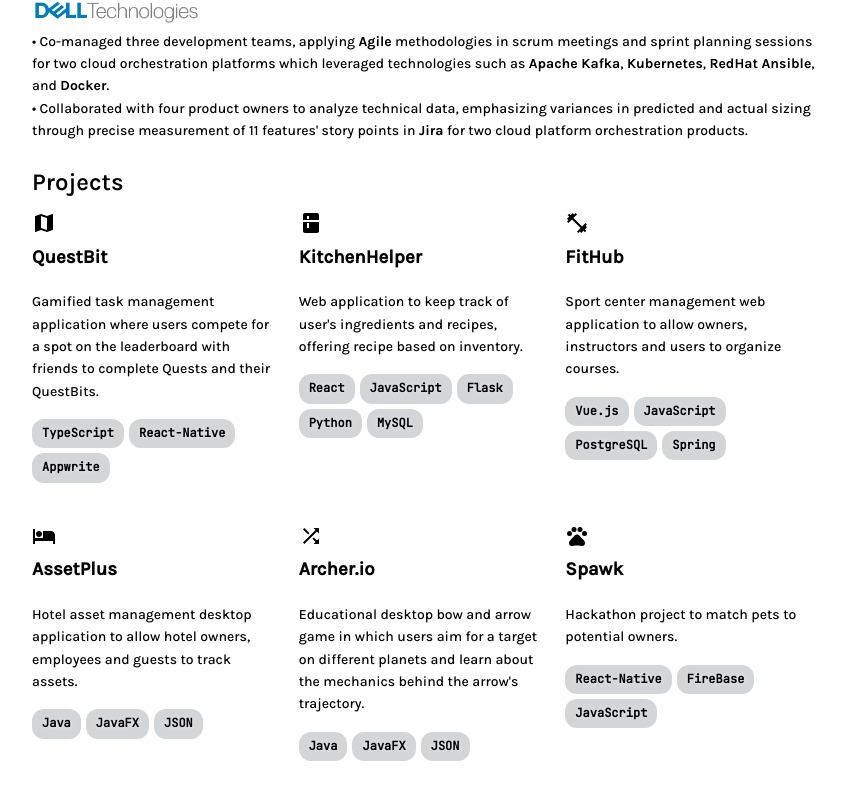
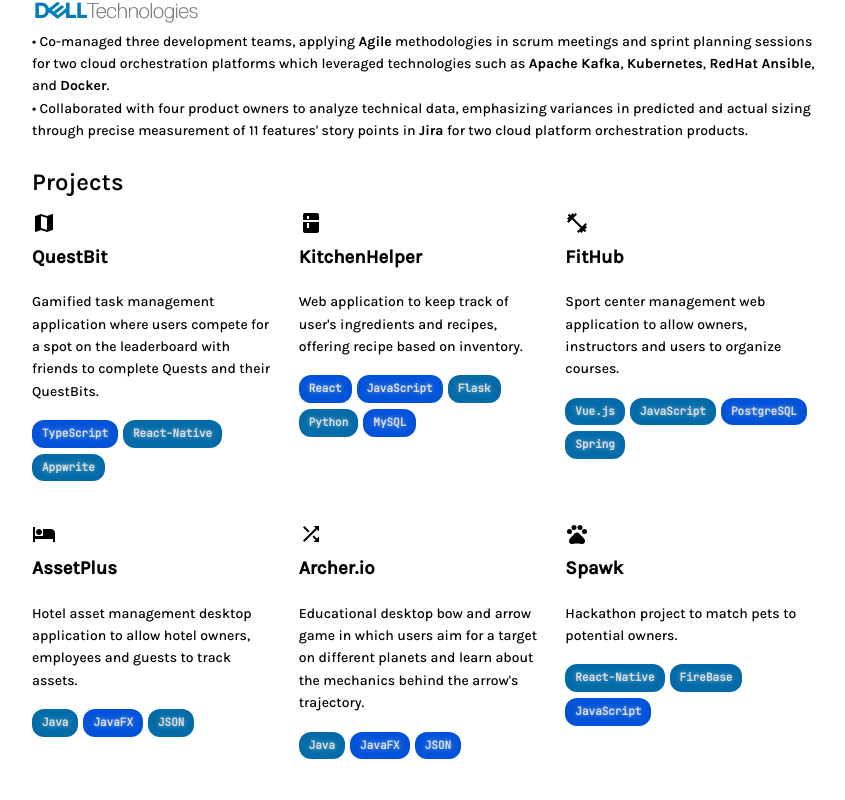
Before and after one commit to fathisahar/portfolio, a React (Create React App) app: page / in a window 1280 px wide. Shown: the part 644-1444 px from the top of the page, without its empty margins (208-1053 px from the left). Built offline with nearby package versions, Linux system fonts and the light colour scheme.

Commit message:
pushing the links and color changes

```diff
--- a/package.json
+++ b/package.json
@@ -14,6 +14,7 @@
     "react": "^18.3.1",
     "react-dom": "^18.3.1",
     "react-icons": "^5.3.0",
+    "react-router-dom": "^6.26.1",
     "react-scripts": "5.0.1",
     "web-vitals": "^2.1.4"
   },
--- a/src/components/Header.css
+++ b/src/components/Header.css
@@ -43,13 +43,3 @@
 .icon {
   color: #060a0f;
 }
-
-.nav a {
-  margin: 0 15px;
-  text-decoration: none;
-  color: #333;
-}
-
-.nav a:hover {
-  text-decoration: underline;
-}
--- a/src/components/Projects.css
+++ b/src/components/Projects.css
@@ -25,9 +25,9 @@ h2 {
 .tag {
   padding: 5px 10px;
   border-radius: 12px;
-  font-size: 12px;
+  font-size: 11px;
   font-weight: bold;
-  color: #fff6f6;
+  color: #ddd;
   display: inline-block;
   margin-right: 5px;
   margin-bottom: 5px;
@@ -35,34 +35,13 @@ h2 {
   font-family: "JB-Regular", sans serif;
 }
 
-.tag-fn {
-  padding: 5px 10px;
-  border-radius: 12px;
-  font-size: 12px;
-  font-weight: bold;
-  color: #000000;
-  display: inline-block;
-  margin-right: 5px;
-  margin-bottom: 5px;
-  text-shadow: 0 0 5px rgba(255, 255, 255, 0.5);
-  font-family: "JB-Regular", sans serif;
-  background-color: #d3d6d9;
+.tag-nokia {
+  background-color: #0053d9; ;
 }
 
-.tag-grey { background-color: #8196ad; box-shadow: 0 0 10px #8196ad; }
-.tag-blue { background-color: #007BFF; box-shadow: 0 0 10px #007BFF; }
-.tag-green { background-color: #28A745; box-shadow: 0 0 10px #28A745; }
-.tag-purple { background-color: #6F42C1; box-shadow: 0 0 10px #6F42C1; }
-.tag-yellow { background-color: #FFC107; box-shadow: 0 0 10px #FFC107; }
-.tag-orange { background-color: #FD7E14; box-shadow: 0 0 10px #FD7E14; }
-.tag-red { background-color: #DC3545; box-shadow: 0 0 10px #DC3545; }
-.tag-teal { background-color: #20C997; box-shadow: 0 0 10px #20C997; }
-.tag-pink { background-color: #E83E8C; box-shadow: 0 0 10px #E83E8C; }
-.tag-cyan { background-color: #17A2B8; box-shadow: 0 0 10px #17A2B8; }
-.tag-lime { background-color: #C3E634; box-shadow: 0 0 10px #C3E634; }
-.tag-indigo { background-color: #6610f2; box-shadow: 0 0 10px #6610f2; }
-.tag-violet { background-color: #8b5cf6; box-shadow: 0 0 10px #8b5cf6; }
-
+.tag-dell {
+  background-color: #036ba8;;
+}
 
 .title {
   position: relative;
@@ -76,6 +55,7 @@ h2 {
 
 .project-item:hover {
   transform: translateY(-5px);
+  cursor:pointer;
 }
 
 .project-item:hover {
--- a/src/components/Projects.js
+++ b/src/components/Projects.js
@@ -6,78 +6,82 @@ import FitnessCenterIcon from '@mui/icons-material/FitnessCenter';
 import PetsIcon from '@mui/icons-material/Pets';
 import ShuffleIcon from '@mui/icons-material/Shuffle';
 import HotelIcon from '@mui/icons-material/Hotel';
+import { useNavigate } from 'react-router-dom';
 
 function Projects() {
+
+  const navigate = useNavigate();
+
   return (
     <div>
       <h2 className='header'>Projects</h2>
       <section className="projects">
-        <div className="project-item">
+        <div className="project-item" onClick={() => window.open('https://github.com/TJusab/QuestBit-v2')}>
           <MapIcon />
           <h3 className='title'>QuestBit</h3>
           <p className='description'>Gamified task management application where users compete for a spot on the leaderboard with friends to complete Quests and their QuestBits.</p>
           <p>
-            <span class="tag tag-fn">TypeScript</span>
-            <span class="tag tag-fn">React-Native</span>
-            <span class="tag tag-fn">Appwrite</span>
+            <span className="tag tag-nokia">TypeScript</span>
+            <span className="tag tag-dell">React-Native</span>
+            <span className="tag tag-dell">Appwrite</span>
           </p>
         </div>
 
-        <div className="project-item">
+        <div className="project-item" onClick={() => window.open('https://github.com/fathisahar/KitchenHelper')}>
           <KitchenIcon />
           <h3 className='title'>KitchenHelper</h3>
           <p className='description'>Web application to keep track of user's ingredients and recipes, offering recipe based on inventory.</p>
           <p>
-            <span class="tag tag-fn">React</span>
-            <span class="tag tag-fn">JavaScript</span>
-            <span class="tag tag-fn">Flask</span>
-            <span class="tag tag-fn">Python</span>
-            <span class="tag tag-fn">MySQL</span>
+            <span class="tag tag-nokia">React</span>
+            <span class="tag tag-nokia">JavaScript</span>
+            <span class="tag tag-dell">Flask</span>
+            <span class="tag tag-dell">Python</span>
+            <span class="tag tag-nokia">MySQL</span>
           </p>
         </div>
 
-        <div className="project-item">
+        <div className="project-item" onClick={() => window.open('https://github.com/McGill-ECSE321-Winter2024/FitHub')}>
           <FitnessCenterIcon/>
           <h3 className='title'>FitHub</h3>
           <p className='description'>Sport center management web application to allow owners, instructors and users to organize courses.</p>
           <p>
-            <span class="tag tag-fn">Vue.js</span>
-            <span class="tag tag-fn">JavaScript</span>
-            <span class="tag tag-fn">PostgreSQL</span>
-            <span class="tag tag-fn">Spring</span>
+            <span class="tag tag-dell">Vue.js</span>
+            <span class="tag tag-dell">JavaScript</span>
+            <span class="tag tag-nokia">PostgreSQL</span>
+            <span class="tag tag-dell">Spring</span>
           </p>
         </div>
 
-        <div className="project-item">
+        <div className="project-item" onClick={() => window.open('https://github.com/fathisahar/AssetPlus')}>
           <HotelIcon/>
           <h3 className='title'>AssetPlus</h3>
           <p className='description'>Hotel asset management desktop application to allow hotel owners, employees and guests to track assets.</p>
           <p>
-            <span class="tag tag-fn">Java</span>
-            <span class="tag tag-fn">JavaFX</span>
-            <span class="tag tag-fn">JSON</span>
+            <span class="tag tag-dell">Java</span>
+            <span class="tag tag-nokia">JavaFX</span>
+            <span class="tag tag-dell">JSON</span>
           </p>
         </div>
 
-        <div className="project-item">
+        <div className="project-item" onClick={() => window.open('https://github.com/fathisahar/archerio')}>
           <ShuffleIcon/>
           <h3 className='title'>Archer.io</h3>
           <p className='description'>Educational desktop bow and arrow game in which users aim for a target on different planets and learn about the mechanics behind the arrow's trajectory.</p>
           <p>
-            <span class="tag tag-fn">Java</span>
-            <span class="tag tag-fn">JavaFX</span>
-            <span class="tag tag-fn">JSON</span>
+            <span class="tag tag-dell">Java</span>
+            <span class="tag tag-nokia">JavaFX</span>
+            <span class="tag tag-nokia">JSON</span>
           </p>
         </div>
 
-        <div className="project-item">
+        <div className="project-item" onClick={() => window.open('https://github.com/fathisahar/mchacks-24')}>
           <PetsIcon/>
           <h3 className='title'>Spawk</h3>
           <p className='description'>Hackathon project to match pets to potential owners.</p>
           <p>
-            <span class="tag tag-fn">React-Native</span>
-            <span class="tag tag-fn">FireBase</span>
-            <span class="tag tag-fn">JavaScript</span>
+            <span class="tag tag-dell">React-Native</span>
+            <span class="tag tag-dell">FireBase</span>
+            <span class="tag tag-nokia">JavaScript</span>
           </p>
         </div>
       </section>
--- a/src/index.js
+++ b/src/index.js
@@ -3,15 +3,15 @@ import ReactDOM from 'react-dom/client';
 import './index.css';
 import App from './App';
 import reportWebVitals from './reportWebVitals';
+import { BrowserRouter } from 'react-router-dom';
 
 const root = ReactDOM.createRoot(document.getElementById('root'));
 root.render(
   <React.StrictMode>
-    <App />
+    <BrowserRouter>
+      <App />
+    </BrowserRouter>
   </React.StrictMode>
 );
 
-// If you want to start measuring performance in your app, pass a function
-// to log results (for example: reportWebVitals(console.log))
-// or send to an analytics endpoint. Learn more: https://bit.ly/CRA-vitals
 reportWebVitals();
```
Also changed, not shown: 1 other file (tests, documents, lock files or other folders).
